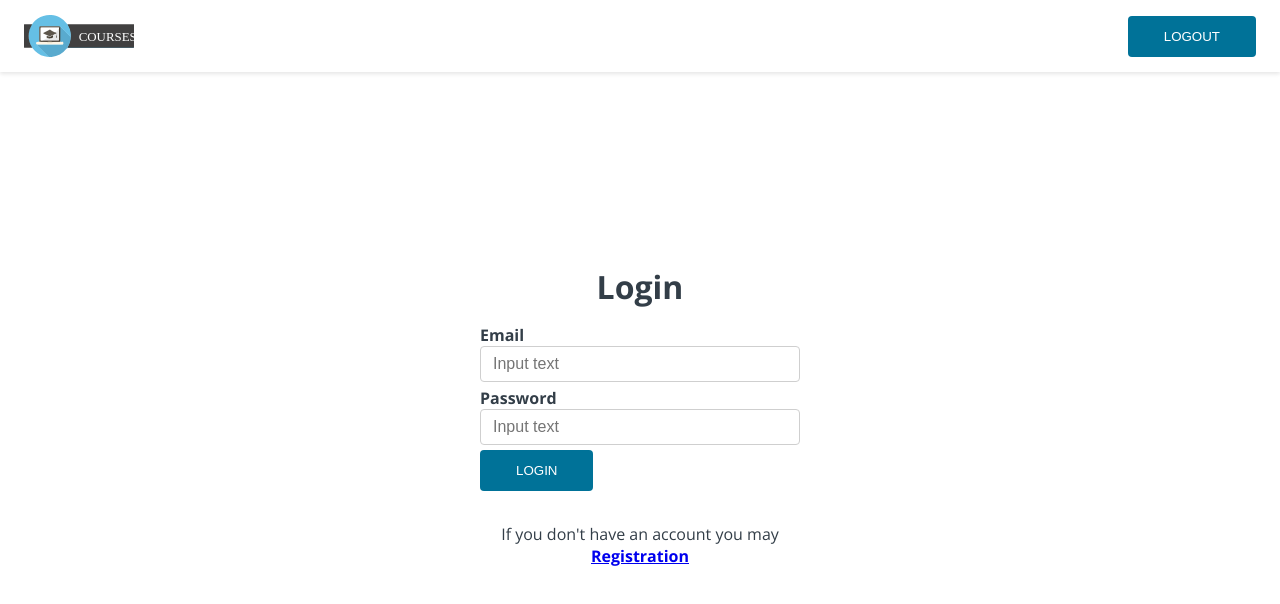
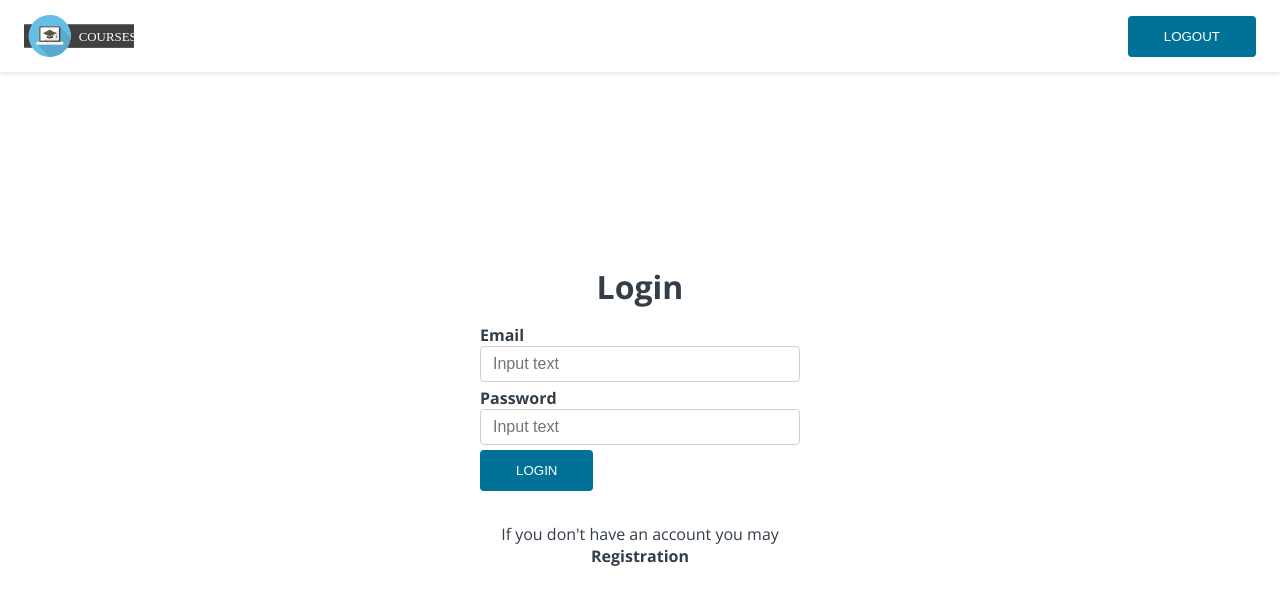
Before and after one commit to FreeFallRush/courses-app, a React (Vite) app: page /login in a window 1280 px wide. Shown: the top 604 px of the page. Built offline with nearby package versions, Linux system fonts and the light colour scheme.

Commit message:
Added styles to link in AuthForm.module.css

```diff
--- a/src/components/AuthForm/AuthForm.module.css
+++ b/src/components/AuthForm/AuthForm.module.css
@@ -57,6 +57,8 @@
 .link {
     font-weight: 700;
     cursor: pointer;
+    color: #333e48;
+    text-decoration: none;
 }
 
 @media (max-width: 768px) {
```
